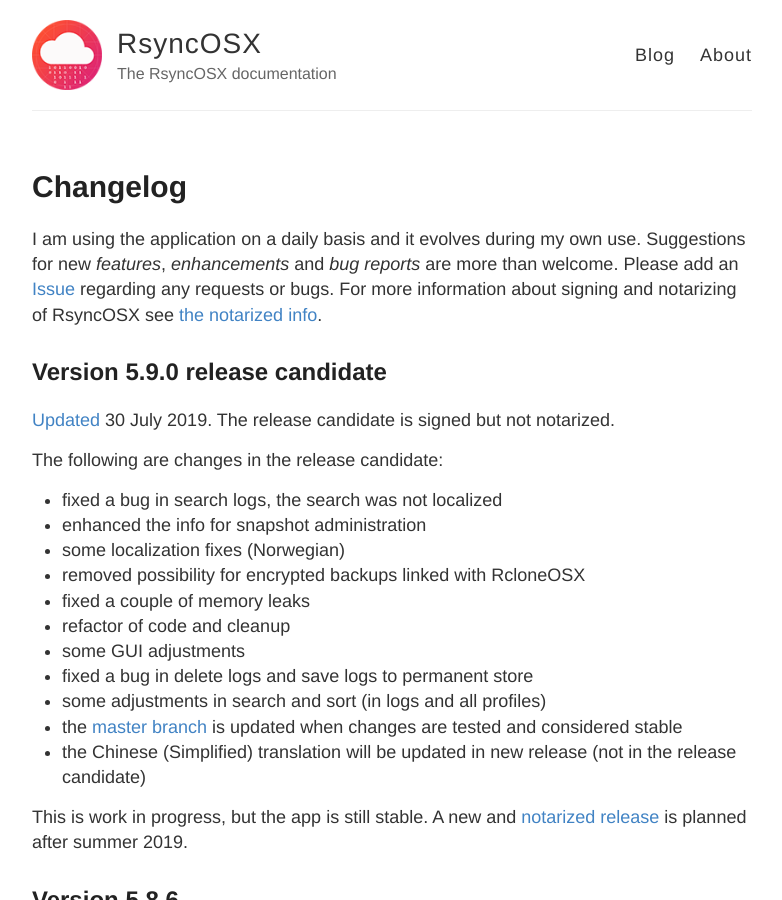
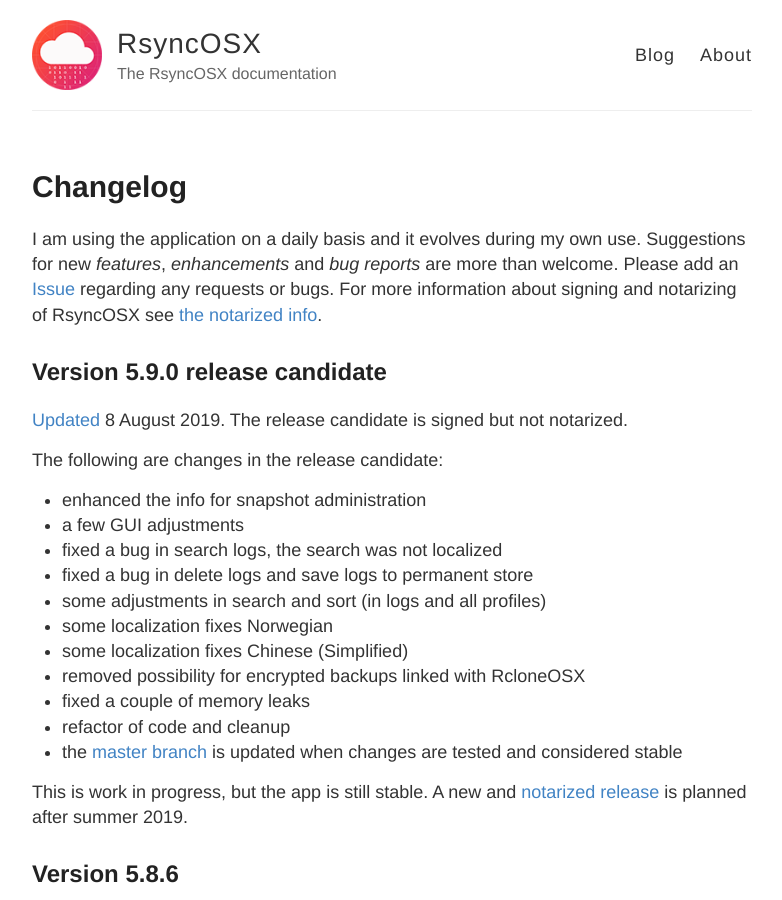
Before and after one commit to d2s/Documentation, a Jekyll site: the page built from _posts/2018-04-10-Changelog.md, in a window 1280 px wide and 900 px high. Shown: the whole window, without its empty margins (248-1030 px from the left). Built offline with Jekyll 4.4.1, drawn with Linux system fonts in a browser that asks for light colours.

Commit message:
Update 2018-04-10-Changelog.md

```diff
--- a/_posts/2018-04-10-Changelog.md
+++ b/_posts/2018-04-10-Changelog.md
@@ -7,21 +7,21 @@ I am using the application on a daily basis and it evolves during my own use. Su
 
 ## Version 5.9.0 release candidate
 
-[Updated](https://github.com/rsyncOSX/RsyncOSX/releases/tag/v5.9.0rc) 30 July 2019. The release candidate is signed but not notarized.
+[Updated](https://github.com/rsyncOSX/RsyncOSX/releases/tag/v5.9.0rc) 8 August 2019. The release candidate is signed but not notarized.
 
 The following are changes in the release candidate:
 
+- enhanced the info for snapshot administration
+- a few GUI adjustments
 - fixed a bug in search logs, the search was not localized
-- enhanced the info for snapshot administration
-- some localization fixes (Norwegian)
+- fixed a bug in delete logs and save logs to permanent store
+- some adjustments in search and sort (in logs and all profiles)
+- some localization fixes Norwegian
+- some localization fixes Chinese (Simplified)
 - removed possibility for encrypted backups linked with RcloneOSX
 - fixed a couple of memory leaks
 - refactor of code and cleanup
-- some GUI adjustments
-- fixed a bug in delete logs and save logs to permanent store
-- some adjustments in search and sort (in logs and all profiles)
 - the [master branch](https://github.com/rsyncOSX/RsyncOSX) is updated when changes are tested and considered stable
-- the Chinese (Simplified) translation will be updated in new release (not in the release candidate)
 
 This is work in progress, but the app is still stable. A new and [notarized release](/Notarized) is planned after summer 2019.
 
```
